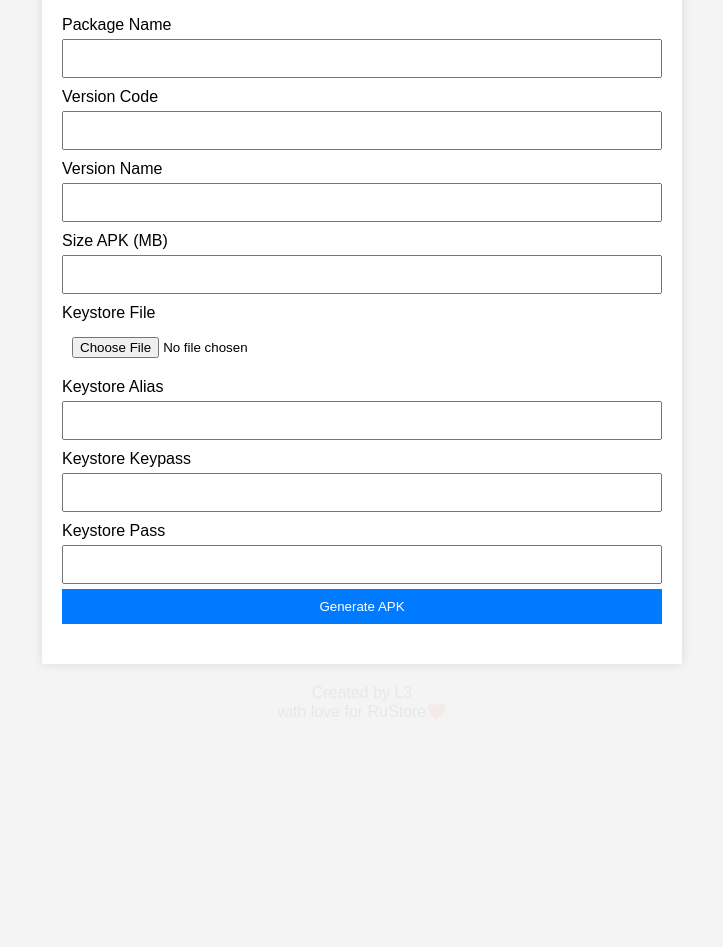
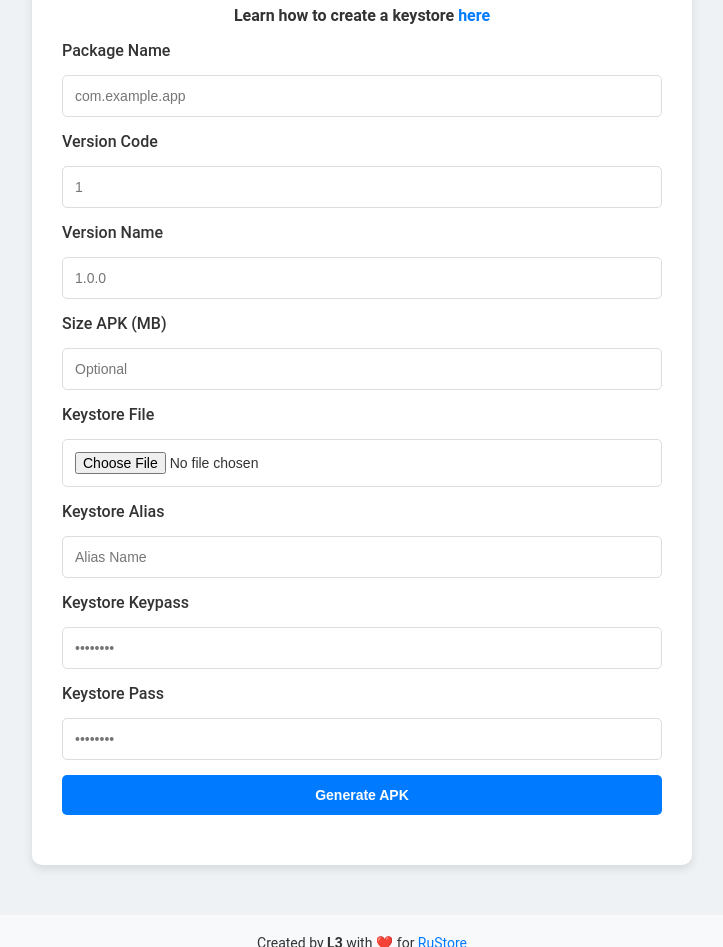
Before and after one commit to Rat4er/apk-generator, a plain HTML site: page index.html in a window 1280 px wide. Shown: the part 155-1102 px from the top of the page, without its empty margins (278-1001 px from the left). Before the commit the page ends 896 px from the top, so only its background shows below. Drawn offline with Linux system fonts and the light colour scheme.

Commit message:
Greatness

```diff
--- a/index.html
+++ b/index.html
@@ -6,46 +6,71 @@
     <title>APK Generator</title>
     <style>
         body {
-            font-family: Arial, sans-serif;
+            font-family: 'Roboto', Arial, sans-serif;
             margin: 0;
-            padding: 20px;
-            background-color: #f4f4f4;
+            padding: 0;
+            background-color: #eef2f5;
+            color: #333;
         }
         .container {
             max-width: 600px;
-            margin: 0 auto;
-            background: #fff;
-            padding: 20px;
-            box-shadow: 0 0 10px rgba(0, 0, 0, 0.1);
+            margin: 50px auto;
+            background: #ffffff;
+            border-radius: 10px;
+            box-shadow: 0 4px 10px rgba(0, 0, 0, 0.1);
+            padding: 30px;
         }
         h1 {
             text-align: center;
+            color: #007bff;
         }
         h3 {
             text-align: center;
+            font-size: 16px;
+        }
+        h3 a {
+            color: #007bff;
+            text-decoration: none;
+        }
+        h3 a:hover {
+            text-decoration: underline;
         }
         footer {
             text-align: center;
-            padding-top: 20px;
-            color: #000000;
-            color: rgba(0, 0, 0, 0.05);
+            padding: 20px 0;
+            font-size: 14px;
+            background-color: #f8f9fa;
+            margin-top: 30px;
+        }
+        footer a {
+            color: #007bff;
+            text-decoration: none;
         }
         form {
             display: flex;
             flex-direction: column;
+            gap: 15px;
         }
         label {
-            margin-top: 10px;
+            font-weight: 500;
         }
         input, select, button {
-            padding: 10px;
-            margin-top: 5px;
+            padding: 12px;
+            border: 1px solid #ddd;
+            border-radius: 5px;
+            font-size: 14px;
+        }
+        input:focus, select:focus, button:focus {
+            outline: none;
+            border-color: #007bff;
+            box-shadow: 0 0 4px rgba(0, 123, 255, 0.5);
         }
         button {
             background-color: #007bff;
             color: #fff;
             border: none;
-            cursor: pointer;
+            font-weight: bold;
+            transition: background-color 0.3s;
         }
         button:hover {
             background-color: #0056b3;
@@ -53,44 +78,53 @@
         .message {
             margin-top: 20px;
             text-align: center;
+            font-size: 16px;
+            color: #555;
+        }
+        .message.success {
+            color: #28a745;
+        }
+        .message.error {
+            color: #dc3545;
         }
     </style>
 </head>
 <body>
     <div class="container">
         <h1>APK Generator</h1>
-        <h3>How to create keystore and keys you can see <a href="https://coderwall.com/p/r09hoq/android-generate-release-debug-keystores">here</a></h3>
+        <h3>Learn how to create a keystore <a href="https://coderwall.com/p/r09hoq/android-generate-release-debug-keystores" target="_blank">here</a></h3>
         <form id="apkForm">
             <label for="package_name">Package Name</label>
-            <input type="text" id="package_name" name="package_name" required>
+            <input type="text" id="package_name" name="package_name" placeholder="com.example.app" required>
 
             <label for="version_code">Version Code</label>
-            <input type="number" id="version_code" name="version_code" required>
+            <input type="number" id="version_code" name="version_code" placeholder="1" required>
 
             <label for="version_name">Version Name</label>
-            <input type="text" id="version_name" name="version_name" required>
+            <input type="text" id="version_name" name="version_name" placeholder="1.0.0" required>
 
             <label for="size_apk">Size APK (MB)</label>
-            <input type="number" id="size_apk" name="size_apk">
+            <input type="number" id="size_apk" name="size_apk" placeholder="Optional">
 
             <label for="keystore_file">Keystore File</label>
-            <input type="file" id="keystore_file" name="keystore_file">
+            <input type="file" id="keystore_file" name="keystore_file" accept=".keystore, .jks" required>
 
             <label for="keystore_alias">Keystore Alias</label>
-            <input type="text" id="keystore_alias" name="keystore_alias" required>
+            <input type="text" id="keystore_alias" name="keystore_alias" placeholder="Alias Name" required>
 
             <label for="keystore_keypass">Keystore Keypass</label>
-            <input type="password" id="keystore_keypass" name="keystore_keypass" required>
+            <input type="password" id="keystore_keypass" name="keystore_keypass" placeholder="••••••••" required>
 
             <label for="keystore_pass">Keystore Pass</label>
-            <input type="password" id="keystore_pass" name="keystore_pass" required>
+            <input type="password" id="keystore_pass" name="keystore_pass" placeholder="••••••••" required>
 
             <button type="submit">Generate APK</button>
         </form>
         <div class="message" id="message"></div>
     </div>
-    <footer>Created by L3
-        <br>with love for RuStore❤️</footer>
+    <footer>
+        Created by <strong>L3</strong> with ❤️ for <a href="https://rustore.ru" target="_blank">RuStore</a>
+    </footer>
 
     <script>
         document.getElementById('apkForm').addEventListener('submit', async function (event) {
@@ -99,6 +133,7 @@
             const formData = new FormData(this);
             const messageDiv = document.getElementById('message');
             messageDiv.textContent = 'Generating APK...';
+            messageDiv.className = 'message';
 
             try {
                 const response = await fetch('/generate_apk', {
@@ -117,12 +152,15 @@
                     a.click();
                     window.URL.revokeObjectURL(url);
                     messageDiv.textContent = 'APK generated successfully!';
+                    messageDiv.classList.add('success');
                 } else {
                     const errorData = await response.json();
                     messageDiv.textContent = `Error: ${errorData.error}`;
+                    messageDiv.classList.add('error');
                 }
             } catch (error) {
                 messageDiv.textContent = `Error: ${error.message}`;
+                messageDiv.classList.add('error');
             }
         });
     </script>
```
Also changed, not shown: 1 other file.
